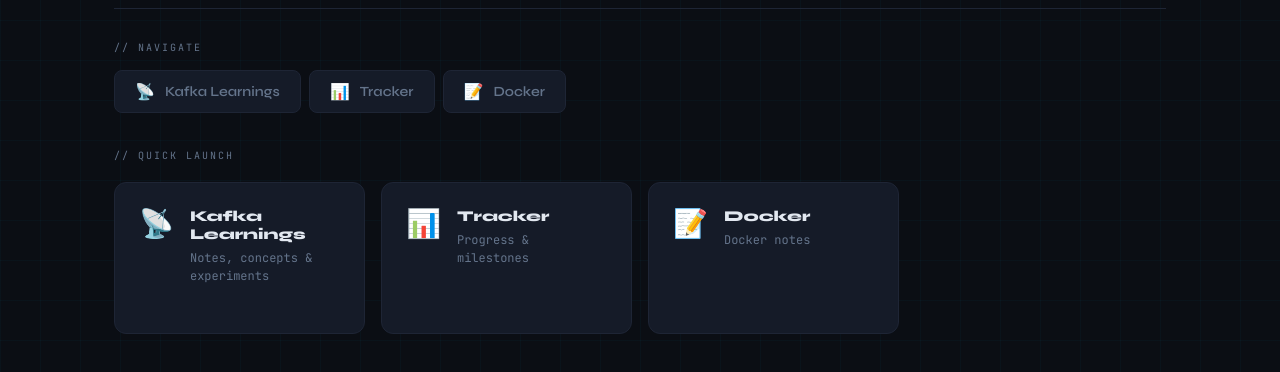
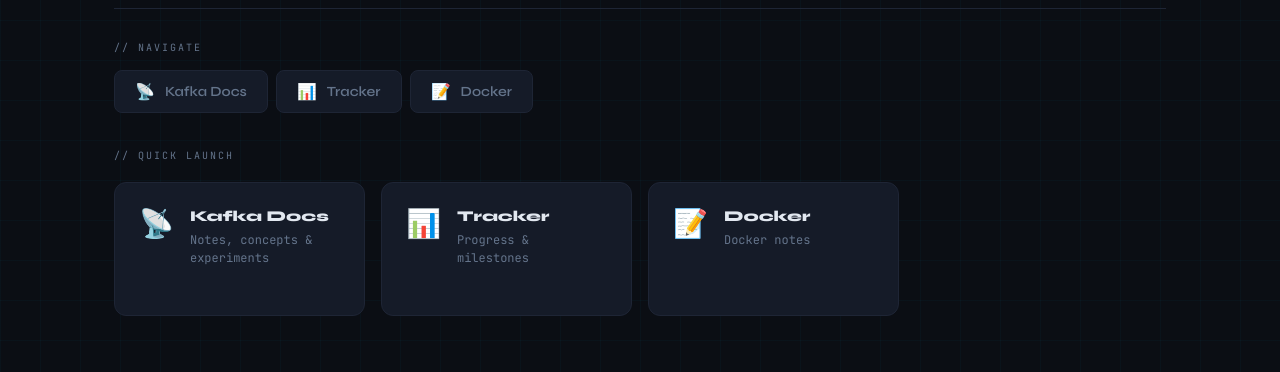
Before and after one commit to DARKZONE17/crypto-tracker, a plain HTML site: page index.html in a window 1280 px wide. Shown: the part 140-512 px from the top of the page. Drawn offline with Linux system fonts and the light colour scheme.

Commit message:
Update index.html

```diff
--- a/index.html
+++ b/index.html
@@ -241,9 +241,9 @@
   const pages = [
     {
       id: "kafka",
-      label: "Kafka Learnings",
+      label: "Kafka Docs",
       icon: "📡",
-      file: "kafka_learning.html",
+      file: "kafka.html",
       desc: "Notes, concepts & experiments"
     },
     // {
```
